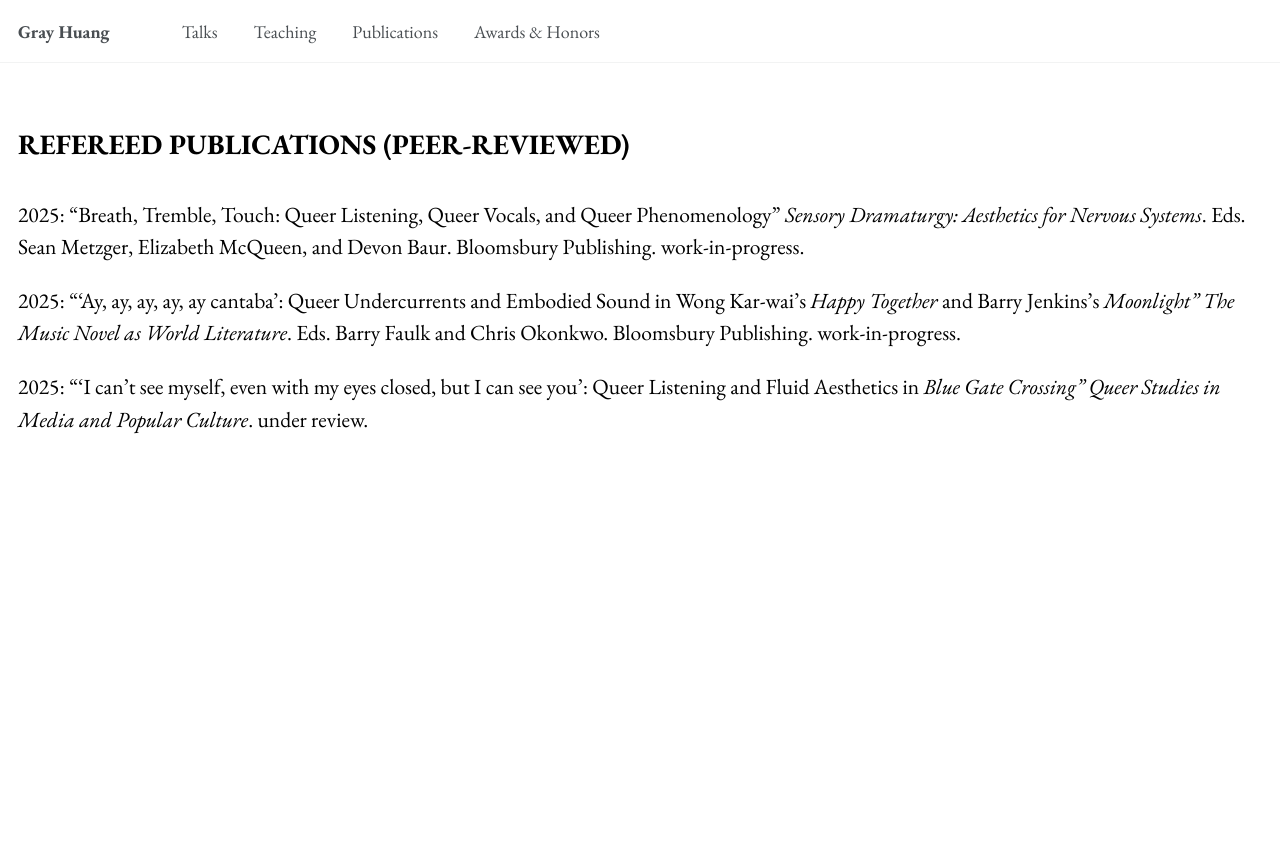
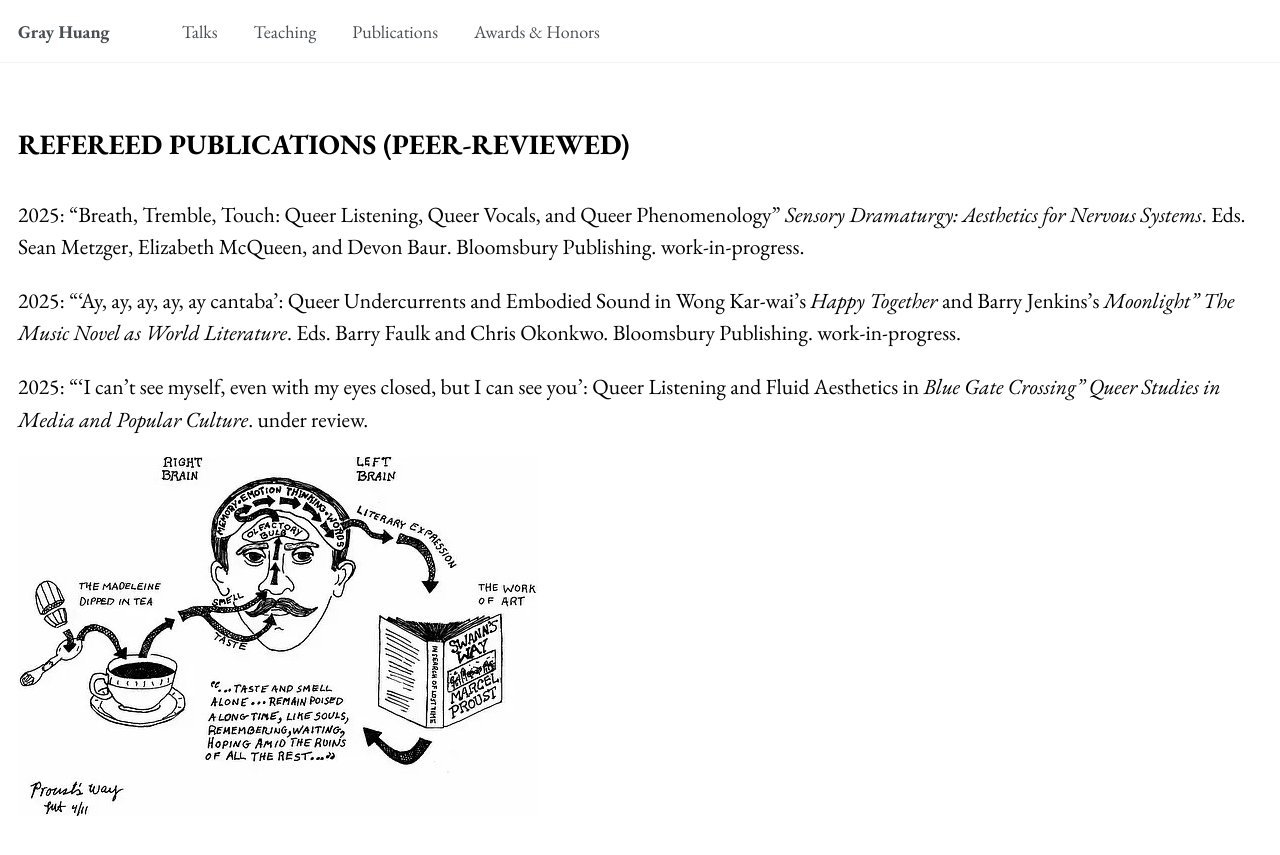
Before and after one commit to gray-huang/gray-huang.github.io, a Jekyll site: the page built from _pages/publications.md, in a window 1280 px wide. Shown: the top 855 px of the page. Built offline with Jekyll 4.4.1, drawn with Linux system fonts in a browser that asks for light colours.

Commit message:
add figure

```diff
--- a/_pages/publications.md
+++ b/_pages/publications.md
@@ -15,3 +15,5 @@ REFEREED PUBLICATIONS (PEER-REVIEWED)
 2025: “‘Ay, ay, ay, ay, ay cantaba’: Queer Undercurrents and Embodied Sound in Wong Kar-wai’s <i>Happy Together</i> and Barry Jenkins’s <i>Moonlight” The Music Novel as World Literature</i>. Eds. Barry Faulk and Chris Okonkwo. Bloomsbury Publishing. work-in-progress.
 
 2025: “‘I can’t see myself, even with my eyes closed, but I can see you’: Queer Listening and Fluid Aesthetics in <i>Blue Gate Crossing” Queer Studies in Media and Popular Culture</i>. under review.
+
+<img src="{{ 'https://gray-huang.github.io/images/pub.jpg' | relative_url }}" alt="Description of your publication image">
```
Also changed, not shown: images/pub.jpg (added), 1 other file.
